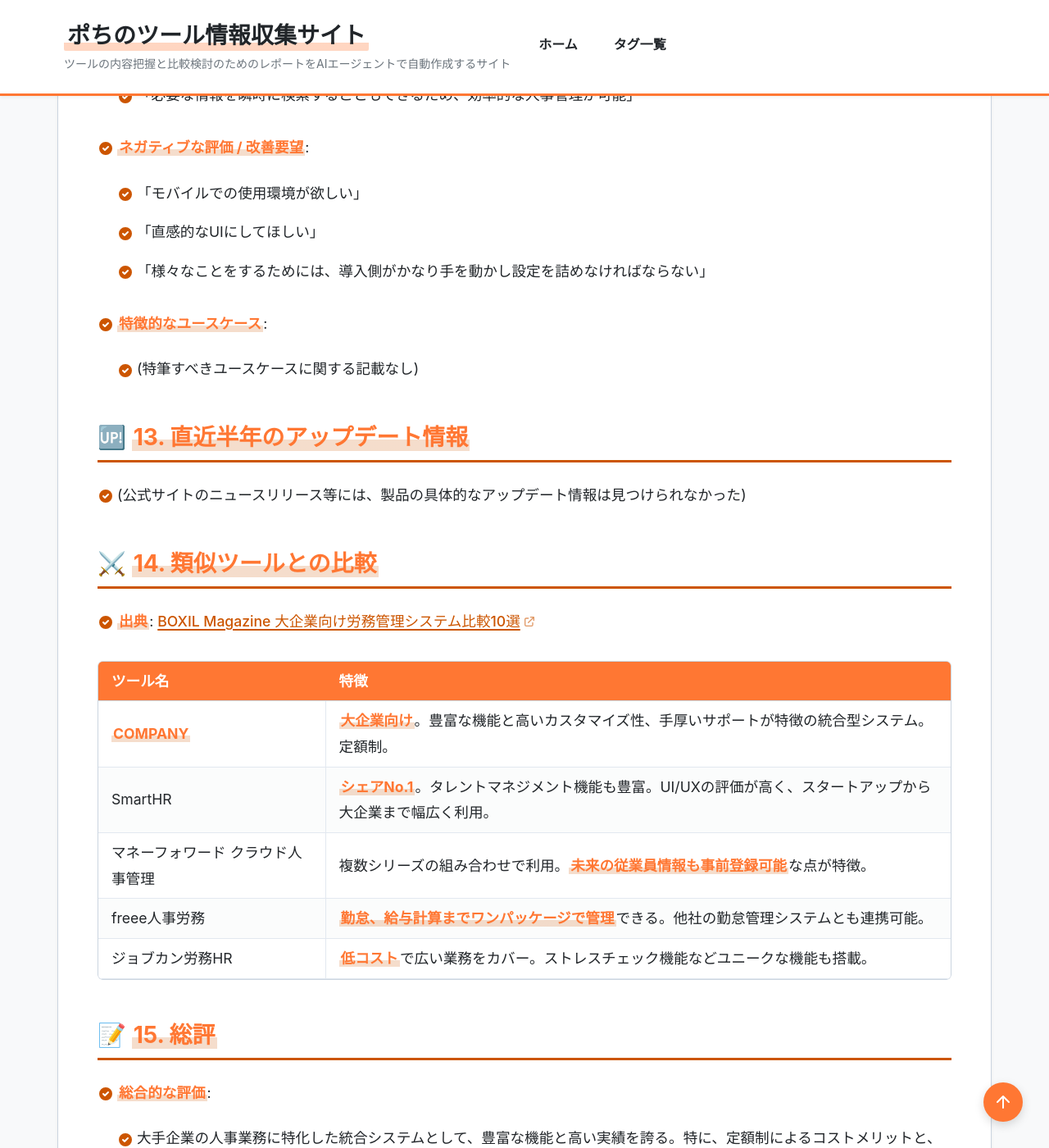
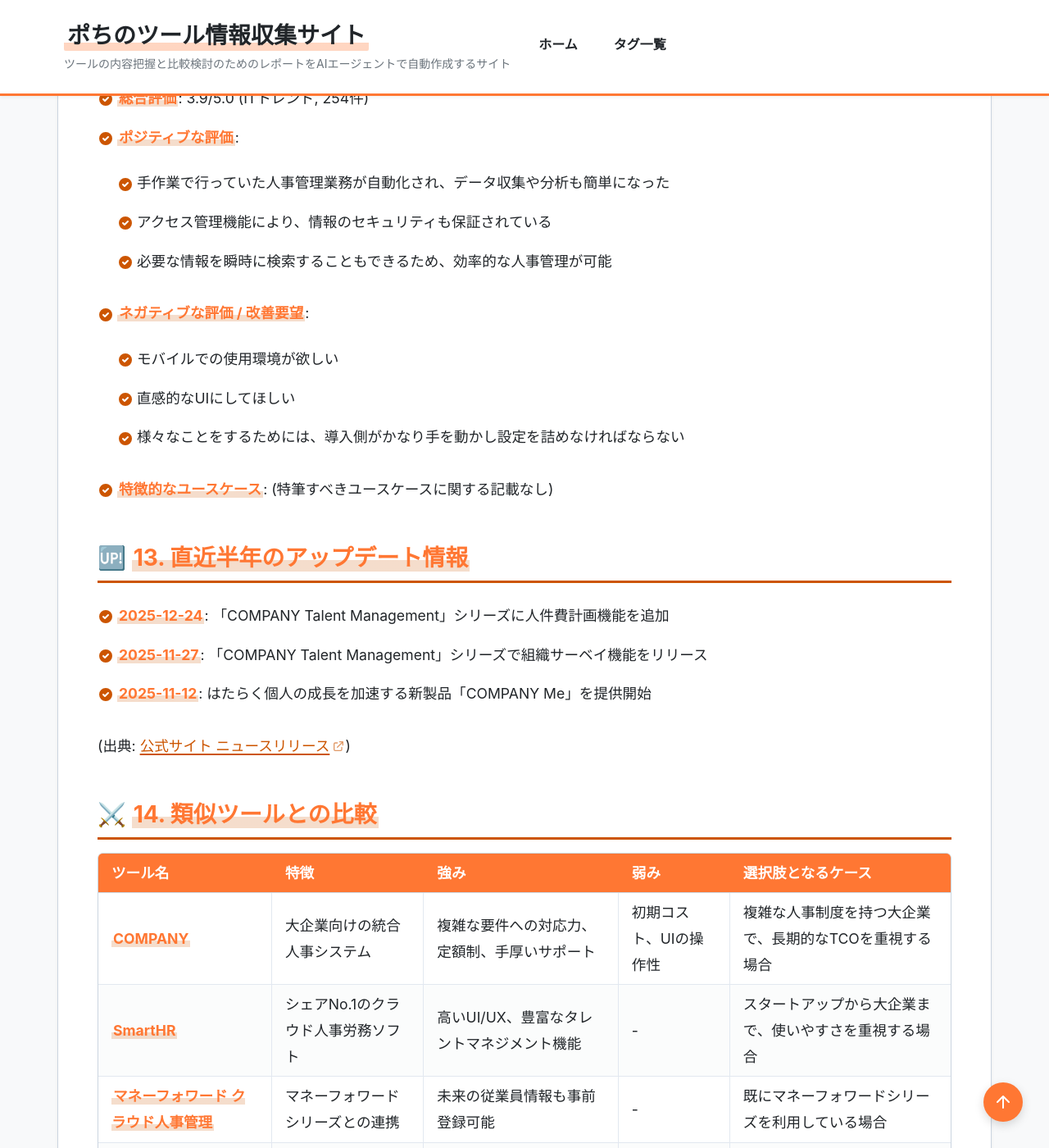
Before and after one commit to aegisfleet/tool-survey-report, a Jekyll site: the page built from _reports/works-hi-company.md, in a window 1280 px wide and 1400 px high, scrolled down 7667 px. Shown: the whole window at 82% size. Built offline with Jekyll 4.4.1, drawn with Linux system fonts in a browser that asks for light colours; some of the changed text lies outside the part shown.

Commit message:
feat(reports): COMPANYレポートを最新化しテンプレートに準拠 (#435)
AGENTS.mdの指示に基づき、`_reports/works-hi-company.md`調査レポートを更新しました。

主な変更点:
- レポート構造を指定されたテンプレートに完全に準拠させました。
- フロントマターに`quick_summary`と`evaluation`セクションを追加・更新しました。
- 公式サイトとレビューサイトの最新情報に基づき、導入事例、セキュリティ、直近のアップデート情報など、全セクションの内容を更新しました。
- `last_updated`を`2026-01-13`に更新しました。
- `smarthr.md`にCOMPANYへの相互リンクを追加し、関連レポート間の双方向の整合性を確保しました。
- レビューでの指摘に基づき、評価スコアの計算間違い（83→78）を修正しました。

Co-authored-by: google-labs-jules[bot] <161369871+google-labs-jules[bot]@users.noreply.github.com>

```diff
--- a/_reports/works-hi-company.md
+++ b/_reports/works-hi-company.md
@@ -1,21 +1,53 @@
 ---
+# === フロントマター ===
+# 【必須項目】
 title: "COMPANY 調査レポート"
 tool_name: "COMPANY"
+tool_reading: "カンパニー"
 category: "人事労務"
 developer: "株式会社Works Human Intelligence"
 official_site: "https://www.works-hi.co.jp/products"
 date: "2025-10-24"
-last_updated: "2025-12-22"
-links:
-  x: "https://x.com/COMPANY_jinji"
-  facebook: "https://www.facebook.com/WorksHI.official/"
-  note: "https://note.com/works_hi"
+last_updated: "2026-01-13"
 tags:
   - "人事労務"
   - "給与計算"
   - "勤怠管理"
   - "タレントマネジメント"
 description: "大手法人向け統合型人事システム。人事管理、給与計算、勤怠管理、タレントマネジメント等の人的資本マネジメントにまつわる業務領域を広くカバーします。"
+
+# 【クイックサマリー】ホーム画面のカード表示用
+quick_summary:
+  has_free_plan: false
+  is_oss: false
+  starting_price: "非公開"
+  target_users:
+    - "大企業"
+    - "人事部"
+  latest_highlight: "2025年12月に人件費計画機能を追加"
+  update_frequency: "中"
+
+# 【ツール評価】100点満点、基準点70点からの加減算方式
+evaluation:
+  score: 78
+  base_score: 70
+  plus_points:
+    - point: 8
+      reason: "大企業の複雑な要件に対応できる業務網羅性と、1200法人グループ以上の導入実績"
+    - point: 5
+      reason: "ISMAPやSOC2など多数のセキュリティ認証を取得しており、信頼性が高い"
+  minus_points:
+    - point: -2
+      reason: "体系的なリリースノートが公開されておらず、開発の活発度が不明瞭"
+    - point: -3
+      reason: "ユーザーレビューでUIの操作性やモバイル非対応が指摘されている"
+  summary: "大企業向け統合人事システムとして圧倒的な実績と機能網羅性を誇るが、UI/UXには改善の余地あり。"
+
+# 【任意項目】該当するもののみ記載
+links:
+  x: "https://x.com/COMPANY_jinji"
+  facebook: "https://www.facebook.com/WorksHI.official/"
+  note: "https://note.com/works_hi"
 relationships:
   related_tools:
     - "SmartHR"
@@ -29,26 +61,27 @@ relationships:
 ## **1. 基本情報**
 
 * **ツール名**: COMPANY
+* **ツールの読み方**: カンパニー
 * **開発元**: 株式会社Works Human Intelligence
 * **公式サイト**: [https://www.works-hi.co.jp/products](https://www.works-hi.co.jp/products)
 * **関連リンク**:
-  * X(旧Twitter): [https://x.com/COMPANY_jinji](https://x.com/COMPANY_jinji)
+  * X: [https://x.com/COMPANY_jinji](https://x.com/COMPANY_jinji)
   * Facebook: [https://www.facebook.com/WorksHI.official/](https://www.facebook.com/WorksHI.official/)
   * note: [https://note.com/works_hi](https://note.com/works_hi)
-* **カテゴリ**: 統合人事システム
+* **カテゴリ**: 人事労務
 * **概要**: 大手法人向け統合型人事システム。人事管理、給与計算、勤怠管理、タレントマネジメント等の人的資本マネジメントにまつわる業務領域を広くカバーします。
 
 ## **2. 目的と主な利用シーン**
 
-* **このツールが解決しようとしている課題**:
+* **解決する課題**:
   * 大企業における複雑な人事・給与・勤怠管理の効率化
   * 紙ベースの申請業務からの脱却（ペーパーレス化）
   * 人事データの活用による戦略的な人材配置や育成
-* **想定される主な利用者や部署**:
+* **想定利用者**:
   * 人事部、労務部、経営企画部
   * 各拠点の管理職（営業所長など）
   * 一般従業員（各種申請）
-* **具体的な利用シーン**:
+* **利用シーン**:
   * 新入社員の入社手続き
   * 年末調整
   * 従業員のスキルや経歴の管理・可視化
@@ -56,25 +89,20 @@ relationships:
 
 ## **3. 主要機能**
 
-* 人事管理: あらゆる人事情報の収集、蓄積、履歴管理と可視化を一気通貫で
-* 給与計算: 給与計算における煩雑な一連の処理を豊富な標準機能で自動化
-* 勤怠管理: 大企業で必要とされる多種多様な勤務形態に柔軟に対応
-* タレントマネジメント: 従業員のタレント管理やスキルの向上、それらを適切に配置する戦略人事を実現
-* 雇用手続管理: 入社予定者からの情報をシステムに自動連携し、業務効率化を推進
-* ID管理: 人事データベースと連動し、入退社や異動に伴うアカウント管理を効率化
+* **人事管理**: あらゆる人事情報の収集、蓄積、履歴管理と可視化を一気通貫で
+* **給与計算**: 給与計算における煩雑な一連の処理を豊富な標準機能で自動化
+* **勤怠管理**: 大企業で必要とされる多種多様な勤務形態に柔軟に対応
+* **タレントマネジメント**: 従業員のタレント管理やスキルの向上、それらを適切に配置する戦略人事を実現
+* **雇用手続管理**: 入社予定者からの情報をシステムに自動連携し、業務効率化を推進
+* **ID管理**: 人事データベースと連動し、入退社や異動に伴うアカウント管理を効率化
 
 ## **4. 特徴・強み (Pros)**
 
-* **大企業の複雑な業務に対応**:
-  * 日本の大手約1,200法人グループに導入されており、約540万人の従業員データが本システムで管理されています（2024年12月末時点）。複雑な人事制度や多様な勤務形態に対応できる豊富な標準機能が強みです。
-* **コストの透明性とTCO削減**:
-  * 機能追加や法改正対応による追加費用が発生しない定額制。長期的に利用することでコストメリットが大きくなる。
-* **高いセキュリティ**:
-  * ISMAPや各種ISO認証を取得しており、金融機関や自治体でも利用される高セキュアな環境を提供。
-* **高い顧客継続率**:
-  * 年間契約継続率98%（2024年度）、平均継続利用年数13年（2024年末時点）という高い実績が、製品とサポートの品質を物語っています。
-* **柔軟な設定とAPI連携**:
-  * 入力項目の制限設定など、業務に合わせた柔軟なカスタマイズが可能。APIが充実しており、既存の基幹システムともスムーズに連携できる。
+* **大企業の複雑な業務に対応する網羅性**: 日本の大手約1,200法人グループに導入されており、複雑な人事制度や多様な勤務形態に対応できる豊富な標準機能が強み。
+* **高い顧客継続率と信頼性**: 年間契約継続率98%（2024年度）、平均継続利用年数13年（2024年末時点）という高い実績が、製品とサポートの品質を物語っている。
+* **コストの透明性とTCO削減**: 機能追加や法改正対応による追加費用が発生しない定額制のため、長期的なシステムコストを固定化できる。
+* **高セキュアな環境**: ISMAPや各種ISO認証、SOCレポートなど、金融機関や自治体でも利用可能な厳格なセキュリティ基準をクリアしている。
+* **充実したAPI**: APIが充実しており、既存の基幹システムともスムーズに連携できるため、柔軟なシステム構築が可能。
 
 ## **5. 弱み・注意点 (Cons)**
 
@@ -89,79 +117,77 @@ relationships:
 
 ## **6. 料金プラン**
 
-* **料金体系**:
-  * 定額制（初期費用＋固定運用費。詳細は非公開、問い合わせが必要）
-* **無料トライアル**:
-  * (公式サイトに記載なし)
+| プラン名 | 料金 | 主な特徴 |
+|---------|------|---------|
+| **標準プラン** | 非公開 | 定額制（初期費用＋固定運用費）。詳細は要問い合わせ。 |
+
+* **課金体系**: (情報なし)
+* **無料トライアル**: (公式サイトに記載なし)
 
 ## **7. 導入実績・事例**
 
-* **ヤマト運輸株式会社**:
-  * **課題**: 年間約12,000人の入社手続きが紙ベースで行われており、現場の事務負担が大きかった。
-  * **導入効果**: 「COMPANY 雇用手続管理」の導入により、入社手続きの工数を1人あたり1時間から30分へと半減させた。ペーパーレス化も実現し、内定者の負担も軽減。
-* **株式会社明治**:
-  * **課題**: グループ会社ごとに勤怠管理システムが異なっており、勤怠管理を標準化する必要があった。
-  * **導入効果**: システム統合により、グループ全体の勤怠管理を標準化。
-* **その他**:
-  * キリンビジネスシステム、日揮ホールディングス、鹿児島銀行など、約1,200の大手法人グループが導入。
+* **導入企業**: 日揮ホールディングス株式会社, 株式会社鹿児島銀行, 株式会社明治, キリンビジネスシステム株式会社, ヤマト運輸株式会社など、約1,200の大手法人グループ。
+* **導入事例**:
+  * **日揮ホールディングス**: グループ再編や人事制度改定、頻繁な法改正に、定額制のCOMPANYで柔軟に対応。
+  * **鹿児島銀行**: 人材スキルの可視化と組織力分析に活用し、個人と組織の成長を促進。
+  * **明治**: グループ全体の勤怠管理システムを統合し、管理業務を標準化。
+* **対象業界**: 製造、建設、金融、サービスなど、業界を問わず従業員数の多い大手企業やグループ企業。
 
 ## **8. サポート体制**
 
-* **ドキュメント**:
-  * (公式サイトにFAQやチュートリアル等の詳細な記載はなし)
-* **コミュニティ**:
-  * **ユーザーコミッティ**: ユーザー同士で製品活用について議論する場が設けられている。
+* **ドキュメント**: (公式サイトにFAQやチュートリアル等の詳細な記載はなし)
+* **コミュニティ**: **ユーザーコミッティ** (ユーザー同士で製品活用について議論する場)
 * **公式サポート**:
-  * **プロフェッショナルサービス**: 導入や運用に関するコンサルティングサービスを提供。
+  * **プロフェッショナルサービス**: 導入や運用に関するコンサルティング。
   * **担当保守コンサルティング**: 費用内で、担当者による保守コンサルティングが受けられる。
 
 ## **9. 連携機能 (API・インテグレーション)**
 
-* **API**:
-  * APIが充実しており、既存の基幹システムとの連携が容易。
+* **API**: APIが充実しており、既存の基幹システムとの連携が容易。
+* **外部サービス連携**: (情報なし)
 
 ## **10. セキュリティとコンプライアンス**
 
-* **準拠規格**: ISMAP, ISO 27001, ISO 27017, ISO 27701, プライバシーマーク, SOC 1 / SOC 2
+* **認証**: シングルサインオン(SSO)対応（要問い合わせ）。二段階認証については情報なし。
+* **データ管理**: 不正アクセス防御、脆弱性診断を定期的に実施。データの保存場所や暗号化の詳細は非公開。
+* **準拠規格**: ISMAP, ISO 27001, ISO 27017, ISO 27701, プライバシーマーク, SOC 1 / SOC 2 Report
 
 ## **11. 操作性 (UI/UX) と学習コスト**
 
-* **UI/UX**:
-  * 内定者向けのナビゲーション機能は評価されている一方で、管理者向けの画面は直感的でないという指摘がある。
-* **学習コスト**:
-  * 機能が豊富でカスタマイズ性が高いため、管理者には初期設定や運用に一定の学習が必要となる。
+* **UI/UX**: 内定者向けのナビゲーション機能は評価されている一方で、管理者向けの画面は直感的でないという指摘がある。
+* **学習コスト**: 機能が豊富でカスタマイズ性が高いため、管理者には初期設定や運用に一定の学習が必要となる。
 
 ## **12. ユーザーの声（レビュー分析）**
 
-* **調査対象**: [BOXIL Magazine](https://boxil.jp/mag/a8900/) (元記事はリンク切れの可能性)
-* **総合評価**:
-  * (評価スコアに関する具体的な記載なし)
+* **調査対象**: ITトレンド, BOXIL Magazineなど
+* **総合評価**: 3.9/5.0 (ITトレンド, 254件)
 * **ポジティブな評価**:
-  * 「手作業で行っていた人事管理業務が自動化され、データ収集や分析も簡単になった」
-  * 「アクセス管理機能により、情報のセキュリティも保証されている」
-  * 「必要な情報を瞬時に検索することもできるため、効率的な人事管理が可能」
+  * 手作業で行っていた人事管理業務が自動化され、データ収集や分析も簡単になった
+  * アクセス管理機能により、情報のセキュリティも保証されている
+  * 必要な情報を瞬時に検索することもできるため、効率的な人事管理が可能
 * **ネガティブな評価 / 改善要望**:
-  * 「モバイルでの使用環境が欲しい」
-  * 「直感的なUIにしてほしい」
-  * 「様々なことをするためには、導入側がかなり手を動かし設定を詰めなければならない」
-* **特徴的なユースケース**:
-  * (特筆すべきユースケースに関する記載なし)
+  * モバイルでの使用環境が欲しい
+  * 直感的なUIにしてほしい
+  * 様々なことをするためには、導入側がかなり手を動かし設定を詰めなければならない
+* **特徴的なユースケース**: (特筆すべきユースケースに関する記載なし)
 
 ## **13. 直近半年のアップデート情報**
 
-* (公式サイトのニュースリリース等には、製品の具体的なアップデート情報は見つけられなかった)
+* **2025-12-24**: 「COMPANY Talent Management」シリーズに人件費計画機能を追加
+* **2025-11-27**: 「COMPANY Talent Management」シリーズで組織サーベイ機能をリリース
+* **2025-11-12**: はたらく個人の成長を加速する新製品「COMPANY Me」を提供開始
+
+(出典: [公式サイト ニュースリリース](https://www.works-hi.co.jp/news))
 
 ## **14. 類似ツールとの比較**
 
-* **出典**: [BOXIL Magazine 大企業向け労務管理システム比較10選](https://boxil.jp/mag/a8900/)
-
-| ツール名 | 特徴 |
-| :--- | :--- |
-| **COMPANY** | **大企業向け**。豊富な機能と高いカスタマイズ性、手厚いサポートが特徴の統合型システム。定額制。 |
-| SmartHR | **シェアNo.1**。タレントマネジメント機能も豊富。UI/UXの評価が高く、スタートアップから大企業まで幅広く利用。 |
-| マネーフォワード クラウド人事管理 | 複数シリーズの組み合わせで利用。**未来の従業員情報も事前登録可能**な点が特徴。 |
-| freee人事労務 | **勤怠、給与計算までワンパッケージで管理**できる。他社の勤怠管理システムとも連携可能。 |
-| ジョブカン労務HR | **低コスト**で広い業務をカバー。ストレスチェック機能などユニークな機能も搭載。 |
+| ツール名 | 特徴 | 強み | 弱み | 選択肢となるケース |
+|---------|------|------|------|------------------|
+| **COMPANY** | 大企業向けの統合人事システム | 複雑な要件への対応力、定額制、手厚いサポート | 初期コスト、UIの操作性 | 複雑な人事制度を持つ大企業で、長期的なTCOを重視する場合 |
+| **SmartHR** | シェアNo.1のクラウド人事労務ソフト | 高いUI/UX、豊富なタレントマネジメント機能 | - | スタートアップから大企業まで、使いやすさを重視する場合 |
+| **マネーフォワード クラウド人事管理** | マネーフォワードシリーズとの連携 | 未来の従業員情報も事前登録可能 | - | 既にマネーフォワードシリーズを利用している場合 |
+| **freee人事労務** | 中小企業向けの会計・人事労務SaaS | 勤怠・給与計算までワンパッケージで管理 | - | バックオフィス業務全体をfreeeで統一したい場合 |
+| **ジョブカン労務HR** | 低コストな労務管理システム | 低コスト、ストレスチェック機能 | - | コストを抑えて基本的な労務管理を行いたい場合 |
 
 ## **15. 総評**
 
```
Also changed, not shown: _reports/smarthr.md (+1 -0 lines).
